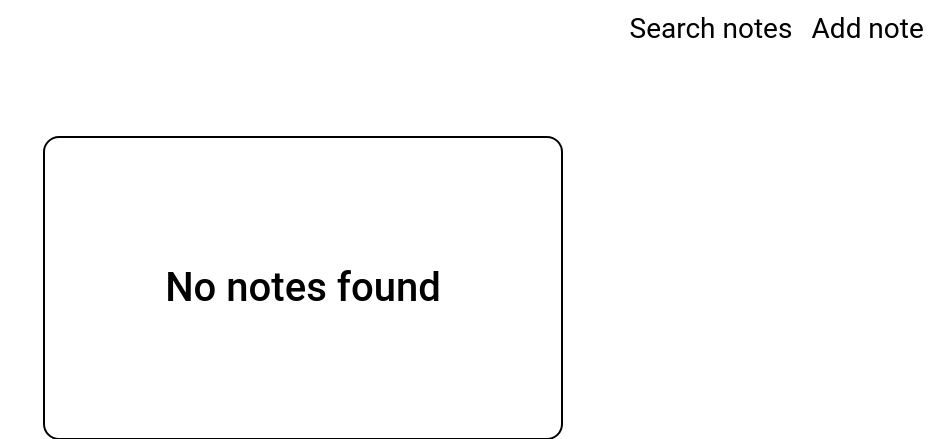
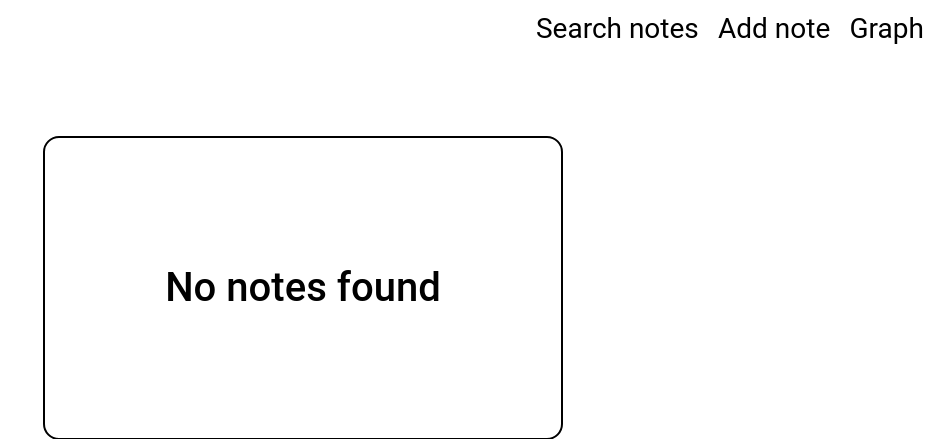
Before and after one commit to kunansy/ReadingTracker, a FastAPI app: template templates/notes/notes.html in a window 1280 px wide. Shown: the part 120-559 px from the top of the page, without its empty margins (337-1280 px from the left). Run offline with FastAPI, Linux system fonts and the light colour scheme; the template is opened without the code that fills it, so the values that code supplies are empty; parts of the project's set-up code (start-up, migrations or seed data) failed here and were passed over; some libraries are stand-ins or nearby versions.

Commit message:
link to graph added to submenu

```diff
--- a/templates/notes/add_note.html
+++ b/templates/notes/add_note.html
@@ -6,7 +6,7 @@
 
 {% block header %}
     {% from 'submenu.html' import submenu %}
-    {% call submenu(('Search notes', '/notes'), ('Add note', '/notes/add-view')) %}
+    {% call submenu(('Search notes', '/notes'), ('Add note', '/notes/add-view'), ('Graph', '/notes/graph')) %}
     {% endcall %}
 {% endblock header %}
 
--- a/templates/notes/notes.html
+++ b/templates/notes/notes.html
@@ -6,7 +6,7 @@
 
 {%- block header -%}
     {% from 'submenu.html' import submenu %}
-    {% call submenu(('Search notes', '/notes'), ('Add note', '/notes/add-view')) %}
+    {% call submenu(('Search notes', '/notes'), ('Add note', '/notes/add-view'), ('Graph', '/notes/graph')) %}
     {% endcall %}
 {%- endblock header -%}
 
--- a/templates/notes/update_note.html
+++ b/templates/notes/update_note.html
@@ -6,7 +6,7 @@
 
 {% block header %}
     {% from 'submenu.html' import submenu %}
-    {% call submenu(('Search notes', '/notes'), ('Add note', '/notes/add-view')) %}
+    {% call submenu(('Search notes', '/notes'), ('Add note', '/notes/add-view'), ('Graph', '/notes/graph')) %}
     {% endcall %}
 {% endblock header %}
 
```
